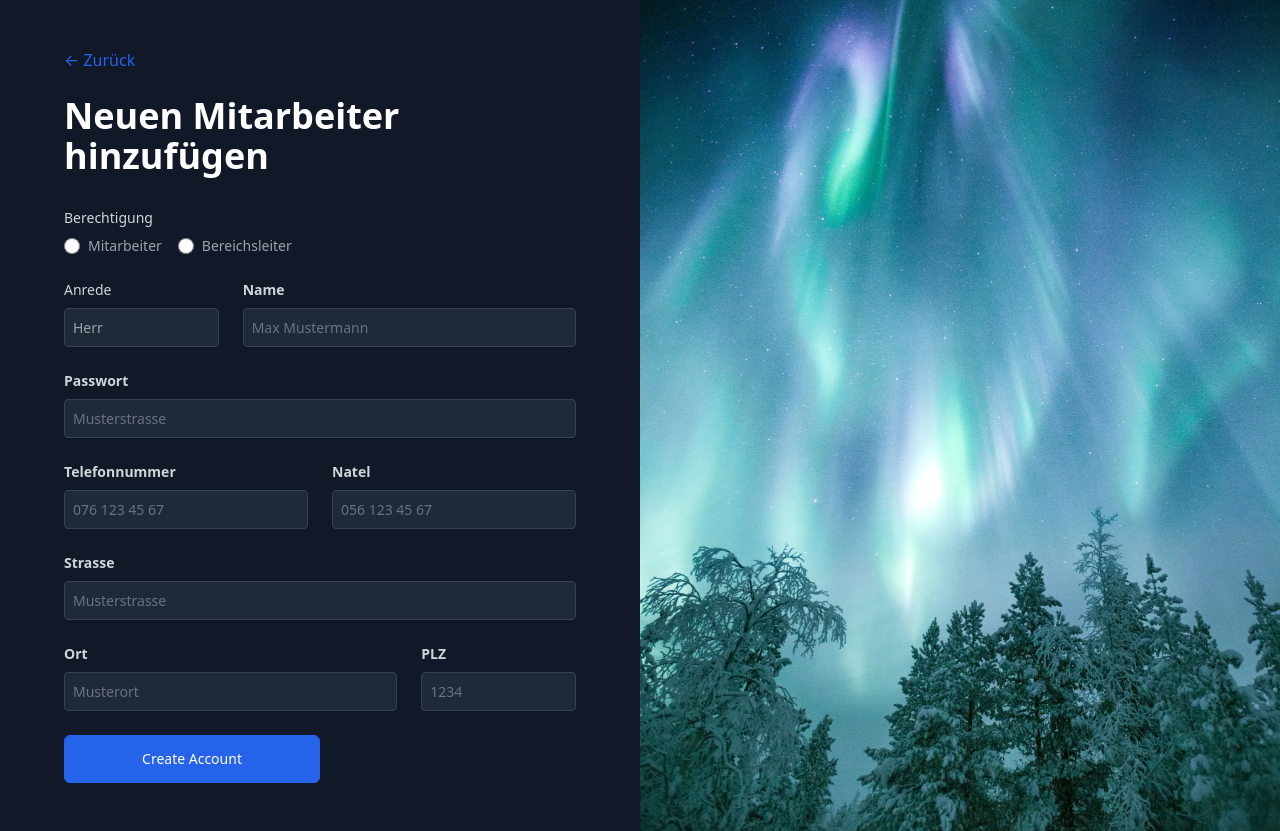
After one commit to Aya1230/ServiceAuftrag, a PHP site: page /add/ in a window 1280 px wide. The commit adds this page. Run offline with PHP 8.4, Linux system fonts and the light colour scheme.

Commit message:
Form for adding Mitarbeiter/Customer

```diff
--- a/src/customer/index.php
+++ b/src/customer/index.php
@@ -56,9 +56,6 @@
                     </td>-->
             </tbody>
         </table>
-        <div class="flex flex-1 w-2/3 mx-auto items-center">
-            <button onclick="location.href='../'" type="button" class="w-32 mt-5 text-white bg-red-700 hover:bg-red-800 font-medium rounded-lg text-sm px-5 py-3 mr-2 mb-2 dark:bg-red-600 dark:hover:bg-red-700 focus:outline-none dark:focus:ring-red-800">Zurück</button>
-        </div>
     </div>
 </body>
 </html>
--- /dev/null
+++ b/src/staff/add/index.php
@@ -0,0 +1,161 @@
+<!DOCTYPE html>
+<html lang="en">
+
+<?php
+session_start();
+?>
+
+<head>
+    <title>Register</title>
+    <meta charset="UTF-8">
+    <meta http-equiv="X-UA-Compatible" content="IE=edge">
+    <meta name="viewport" content="width=device-width, initial-scale=1.0">
+    <link rel="stylesheet" href="https://cdnjs.cloudflare.com/ajax/libs/tailwindcss/2.2.19/tailwind.min.css">
+    <link rel="icon" type="image/png" sizes="32x32" href="../../img/icon.ico">
+</head>
+<body class="flex flex-col h-full bg-gray-900 bg-slate-900">
+<section class="bg-white bg-gray-900">
+    <div class="lg:grid lg:min-h-screen lg:grid-cols-12">
+        <aside class="relative block h-16 lg:order-last lg:col-span-5 lg:h-full xl:col-span-6">
+            <img alt="Pattern" src="../../img/background-staff.webp" class="absolute inset-0 h-full w-full object-cover"/>
+        </aside>
+        <main aria-label="Main" class="flex items-center justify-center px-8 py-8 sm:px-12 lg:col-span-7 lg:py-12 lg:px-16 xl:col-span-6">
+            <div class="max-w-xl lg:max-w-3xl"><a class="block text-blue-600" href="/"><span class="sr-only">Home</span></a>
+                <a class="block text-blue-600" href="../">
+                    <span class="">← Zurück</span>
+                </a>
+                <h1 class="mt-6 text-2xl font-bold text-white sm:text-3xl md:text-4xl">Neuen Mitarbeiter hinzufügen</h1>
+                <?php
+                if (isset($_POST["button"])) {
+                    function error(string $error): void
+                    {
+
+                        switch ($error) {
+                            case "passwordBad":
+                                $message = "<p class='block text-gray-300 dark:text-gray-300 text-sm font-bold mb-2'>" . "<span class='text-red-800'>Error: </span>". 'Das Passwort muss mindestens einen Großbuchstaben, einen Kleinbuchstaben, eine Ziffer und ein Sonderzeichen enthalten. Die Mindestlänge des Passworts beträgt zehn Ziffern.' . "</p>";
+                                break;
+                            case "staffExists":
+                                $message = "<p class='block text-gray-300 text-gray-300 text-sm font-bold mb-2'>" . "<span class='text-red-800'>Error: </span>" . 'Fehlerhafter Input!' . "</p>";
+                                break;
+                            case "register":
+                                $message = "<p class='block text-gray-300 text-gray-300 text-sm font-bold mb-2'>" . 'User wurde erstellt' . "</p>";
+                                break;
+                        }
+
+                        echo $message;
+                    }
+
+                    function redirect()
+                    {
+                        header('Location: ../');
+                        exit;
+                    }
+
+                    require '../../php/include/db.php';
+
+                    $berechtigung = $_POST['berechtigung-option'];
+                    $anrede = $_POST['anrede'];
+                    $username = strip_tags(htmlspecialchars($_POST['username']));
+                    $pw = strip_tags(htmlspecialchars($_POST['password']));
+                    $password_hash = hash('sha512', $pw);
+                    $tel = strip_tags(htmlspecialchars($_POST['tel']));
+                    $phone = strip_tags(htmlspecialchars($_POST['phone']));
+                    $adresse = strip_tags(htmlspecialchars($_POST['street']));
+                    $ort = strip_tags(htmlspecialchars($_POST['ort']));
+                    $plz = strip_tags(htmlspecialchars($_POST['plz']));
+
+
+
+
+                    $stmt = $conn->prepare("SELECT * FROM users WHERE username = :name");
+                    $stmt->bindParam(':name', $name);
+                    $stmt->execute();
+                    $result = $stmt->fetch();
+
+
+                    if ($result) {
+                        error("staffExists");
+                    } else {
+                        if (preg_match('@[A-Z]@', $pw) && preg_match('@[a-z]@', $pw) && preg_match('@[0-9]@', $pw) && preg_match('@\w@', $pw) && strlen($pw) > 14) {
+                            $stmt = $conn->prepare("INSERT INTO users (anrede, username, pw, tel, phone, adresse, plz, ort, berechtigungen) VALUES (:anrede,:username,:pw,:tel,:phone,:adresse,:plz,:ort,:berechtigung)");
+                            $stmt->bindParam(':anrede', $anrede);
+                            $stmt->bindParam(':username', $username);
+                            $stmt->bindParam(':pw', $password_hash);
+                            $stmt->bindParam(':tel', $tel);
+                            $stmt->bindParam(':phone', $phone);
+                            $stmt->bindParam(':adresse', $adresse);
+                            $stmt->bindParam(':plz', $plz);
+                            $stmt->bindParam(':ort', $ort);
+                            $stmt->bindParam(':berechtigung',$berechtigung);
+                            $stmt->execute();
+
+                            error("register");
+                            redirect();
+                        } else {
+                            error("passwordBad");
+                        }
+                    }
+
+                }
+                ?>
+                <form action="<?php $_SERVER['PHP_SELF'] ?>" method="post" class="mt-8 grid grid-cols-6 gap-6">
+
+                    <div class="col-span-6">
+                        <label for="berechtigung" class="block mb-2 text-sm font-medium text-gray-300">Berechtigung</label>
+                        <div class="flex">
+                            <div class="flex items-center mr-4">
+                                <input name="berechtigung-option" id="berechtigung" type="radio" value="Mitarbeiter" class="w-4 h-4 text-blue-600 rounded">
+                                <label for="berechtigung-radio" class="ml-2 text-sm text-gray-400">Mitarbeiter</label>
+                            </div>
+                            <div class="flex items-center mr-4">
+                                <input name="berechtigung-option" id="berechtigung" type="radio" value="Bereichsleiter" class="w-4 h-4 text-blue-600 rounded">
+                                <label for="berechtigung-radio" class="ml-2 text-sm text-gray-400">Bereichsleiter</label>
+                            </div>
+                        </div>
+                    </div>
+                    <div class="col-span-6 sm:col-span-2">
+                        <label for="anrede" class="block mb-2 text-sm font-medium text-gray-300">Anrede</label>
+                        <select required="" name="anrede" id="anrede" class="border-gray-200 bg-white text-gray-400 text-sm shadow-sm border-gray-700 bg-gray-800  outline-none appearance-none border border-transparent rounded w-full p-2 leading-normal appearance-none focus:outline-none focus:bg-white focus:bg-gray-800 focus:border-gray-300 focus:border-gray-500">
+                            <option selected>Herr</option>
+                            <option>Frau</option>
+                        </select>
+                    </div>
+                    <div class="col-span-6 sm:col-span-4">
+                        <label class="block text-gray-300 text-gray-300  text-sm font-bold mb-2" for="username">Name</label>
+                        <input class="border-gray-200 bg-white text-sm placeholder-gray-500 shadow-sm border-gray-700 bg-gray-800 text-white outline-none appearance-none border border-transparent rounded w-full p-2  text-white leading-normal appearance-none focus:outline-none focus:bg-white focus:bg-gray-800 focus:border-gray-300 focus:border-gray-500 focus:text-white placeholder-white" id="username" name="username" placeholder="Max Mustermann" type="text" required>
+                    </div>
+                    <div class="col-span-6">
+                        <label class="block text-gray-300 text-gray-300  text-sm font-bold mb-2" for="street">Passwort</label>
+                        <input class="border-gray-200 bg-white text-sm placeholder-gray-500 shadow-sm border-gray-700 bg-gray-800 text-white outline-none appearance-none border border-transparent rounded w-full p-2  text-white leading-normal appearance-none focus:outline-none focus:bg-white focus:bg-gray-800 focus:border-gray-300 focus:border-gray-500 focus:text-white placeholder-white" id="password" name="password" placeholder="Musterstrasse" type="password" required>
+                    </div>
+                    <div class="col-span-6 sm:col-span-3">
+                        <label for="tel" class="block text-gray-300 text-gray-300  text-sm font-bold mb-2">Telefonnummer</label>
+                        <input class="border-gray-200 bg-white text-sm placeholder-gray-500 shadow-sm border-gray-700 bg-gray-800 text-white outline-none appearance-none border border-transparent rounded w-full p-2  text-white leading-normal appearance-none focus:outline-none focus:bg-white focus:bg-gray-800 focus:border-gray-300 focus:border-gray-500 focus:text-white placeholder-white" id="tel" name="tel" placeholder="076 123 45 67" type="tel" required>
+                    </div>
+                    <div class="col-span-6 sm:col-span-3">
+                        <label for="phone" class="block text-gray-300 text-gray-300  text-sm font-bold mb-2">Natel</label>
+                        <input class="border-gray-200 bg-white text-sm placeholder-gray-500 shadow-sm border-gray-700 bg-gray-800 text-white outline-none appearance-none border border-transparent rounded w-full p-2  text-white leading-normal appearance-none focus:outline-none focus:bg-white focus:bg-gray-800 focus:border-gray-300 focus:border-gray-500 focus:text-white placeholder-white" id="phone" name="phone" placeholder="056 123 45 67" type="tel" required>
+                    </div>
+                    <div class="col-span-6">
+                        <label class="block text-gray-300 text-gray-300  text-sm font-bold mb-2" for="street">Strasse</label>
+                        <input class="border-gray-200 bg-white text-sm placeholder-gray-500 shadow-sm border-gray-700 bg-gray-800 text-white outline-none appearance-none border border-transparent rounded w-full p-2  text-white leading-normal appearance-none focus:outline-none focus:bg-white focus:bg-gray-800 focus:border-gray-300 focus:border-gray-500 focus:text-white placeholder-white" id="street" name="street" placeholder="Musterstrasse" type="text" required>
+                    </div>
+                    <div class="col-span-6 sm:col-span-4">
+                        <label for="ort" class="block text-gray-300 text-gray-300  text-sm font-bold mb-2">Ort</label>
+                        <input class="border-gray-200 bg-white text-sm placeholder-gray-500 shadow-sm border-gray-700 bg-gray-800 text-white outline-none appearance-none border border-transparent rounded w-full p-2  text-white leading-normal appearance-none focus:outline-none focus:bg-white focus:bg-gray-800 focus:border-gray-300 focus:border-gray-500 focus:text-white placeholder-white" id="ort" name="ort" placeholder="Musterort" type="text" required>
+                    </div>
+                    <div class="col-span-6 sm:col-span-2">
+                        <label for="plz" class="block text-gray-300 text-gray-300  text-sm font-bold mb-2">PLZ</label>
+                        <input class="border-gray-200 bg-white text-sm placeholder-gray-500 shadow-sm border-gray-700 bg-gray-800 text-white outline-none appearance-none border border-transparent rounded w-full p-2  text-white leading-normal appearance-none focus:outline-none focus:bg-white focus:bg-gray-800 focus:border-gray-300 focus:border-gray-500 focus:text-white placeholder-white" id="plz" name="plz" placeholder="1234" type="number" required>
+                    </div>
+                    <div class="col-span-6 flex justify-between">
+                        <input type="submit" name="button" class="inline-block shrink-0 h-12 rounded-md border border-blue-600 bg-blue-600 px-12 py-3 text-sm font-medium text-white transition hover:bg-transparent focus:outline-none focus:ring active:text-blue-500 hover:bg-blue-700 hover:text-white w-1/2" value="Create Account">
+                    </div>
+                </form>
+            </div>
+        </main>
+    </div>
+</section>
+
+</body>
+</html>
```
Also changed, not shown: src/customer/add/index.php (added, +129 -0 lines), src/staff/index.php (+1 -8 lines), src/img/background-customer.webp (added), src/img/background-staff.webp (added), src/img/background.avif (added).
